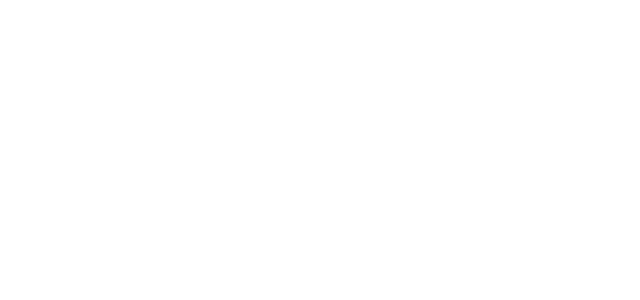
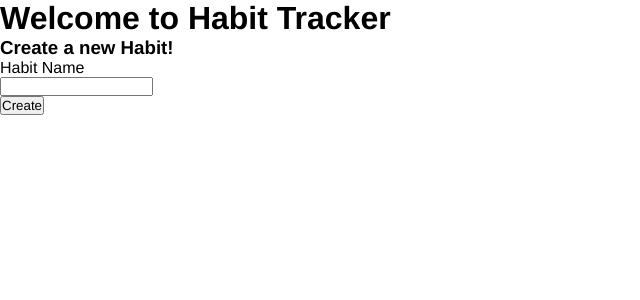
Before and after one commit to Pr1mor/Habit-Tracker, a React (Vite) app: page / in a window 1280 px wide. Shown: the top 300 px of the page, without its empty margins (0-640 px from the left). Built offline with nearby package versions, Linux system fonts and the light colour scheme.

Commit message:
Added form to create habits

```diff
--- a/src/App.jsx
+++ b/src/App.jsx
@@ -1,6 +1,32 @@
 import { useState } from "react";
 import "./App.css";
 
-function App() {}
+export default function App() {
+	function handleCreateClick() {}
 
-export default App;
+	return (
+		<>
+			<h1>Welcome to Habit Tracker</h1>
+			<CreateForm />
+		</>
+	);
+}
+
+function CreateForm() {
+	return (
+		<div className="create-form">
+			<h3>Create a new Habit!</h3>
+			<form>
+				<label for="createHabitName">Habit Name</label>
+				<br />
+				<input
+					type="text"
+					id="createHabitName"
+					name="createHabitName"
+				></input>
+				<br></br>
+				<input type="submit" value={"Create"}></input>
+			</form>
+		</div>
+	);
+}
--- a/src/index.css
+++ b/src/index.css
@@ -0,0 +1,6 @@
+* {
+	margin: 0;
+	padding: 0;
+	box-sizing: border-box;
+	font-family: Helvetica, sans-serif;
+}
```
